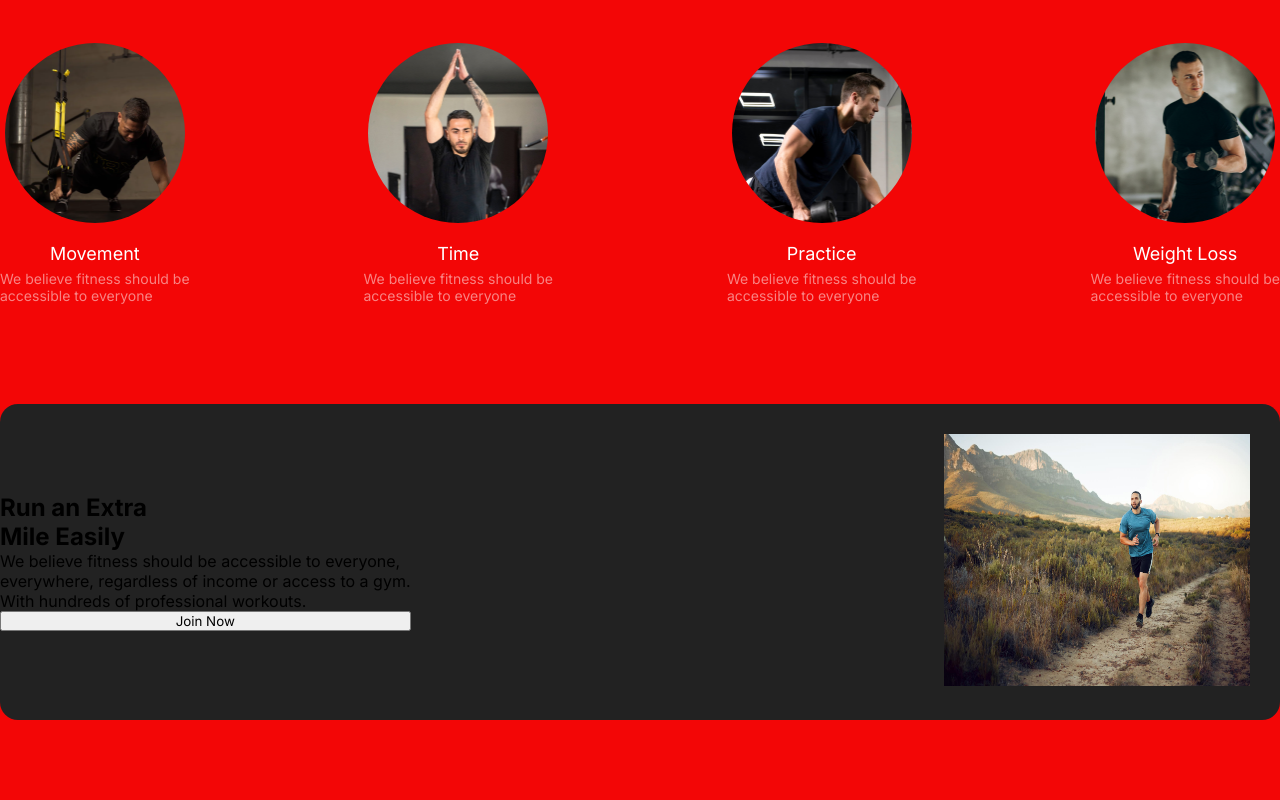
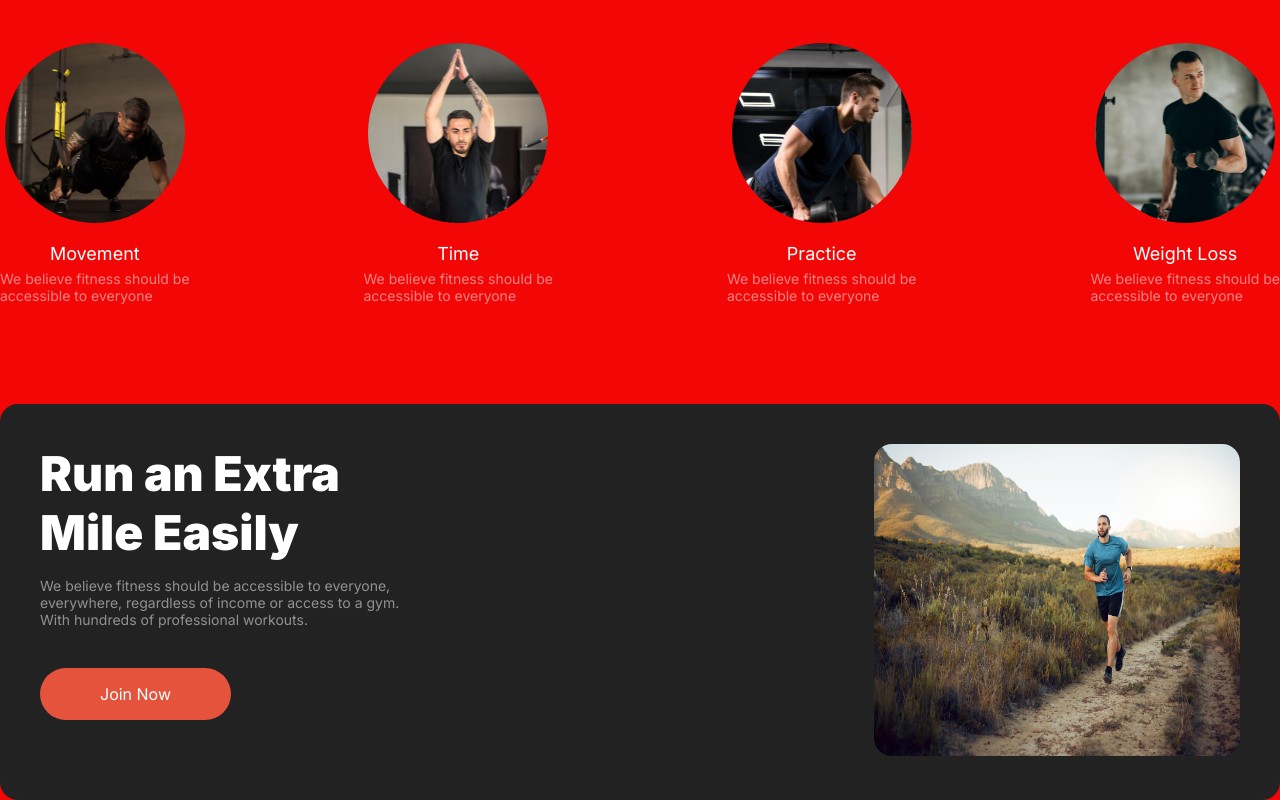
Before and after one commit to sujan-mandal/assignment-2, a plain HTML site: page index.html in a window 1280 px wide. Shown: the part 961-1761 px from the top of the page. Before the commit the page ends 1681 px from the top, so only its background shows below. Drawn offline with Linux system fonts and the light colour scheme.

Commit message:
added easily seaction

```diff
--- a/Styles/styles.css
+++ b/Styles/styles.css
@@ -175,21 +175,32 @@ header{
 .easily-container{
     display: flex;
     justify-content: space-between;
-    align-items: center;
     background-color: rgb(34, 34, 34);
     border-radius: 18px;
     margin-top: 100px;
+    padding: 40px;
 }
 
-.easily-container-left-side{
-    display: flex;
-    flex-direction: column;
-    justify-content: space-between;
+.easily-container h2{
+    font-size: 48px;
+    font-weight: 900;
+    color: rgb(255, 255, 255);
+}
+
+.easily-container p{
+    font-size: 14px;
+    font-weight: 400;
+    color: rgba(255, 255, 255, 0.5);
+    margin-top: 15px;
+}
+
+.easily-container .btn-primary{
+    padding: 16px 60px;
+    margin-top: 40px;
 }
 
 .easily-container img{
     height: 312px;
     width: 366px;
     border-radius: 18px;
-    padding: 30px;
 }
--- a/index.html
+++ b/index.html
@@ -85,7 +85,7 @@
                 <div class="easily-container-left-side">
                     <h2>Run an Extra <br> Mile Easily</h2>
                     <p>We believe fitness should be accessible to everyone,<br> everywhere, regardless of income or access to a gym.<br> With hundreds of professional workouts.</p>
-                    <button>Join Now</button>
+                    <div class="btn-primary">Join Now</div>
                 </div>
                 <div>
                     <img src="images/run.jpg" alt="">
@@ -93,6 +93,8 @@
             </div>
         </section>
 
+
+
     </main>
     <footer>
 
```
